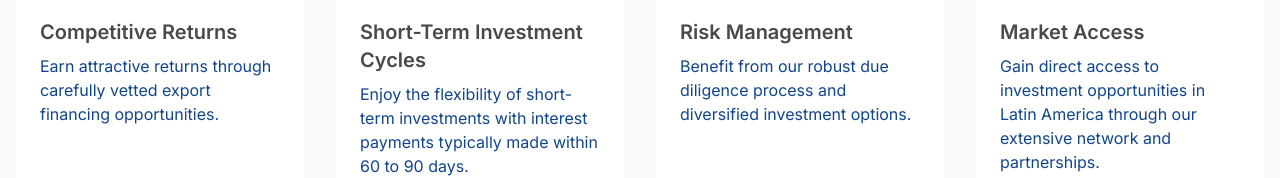
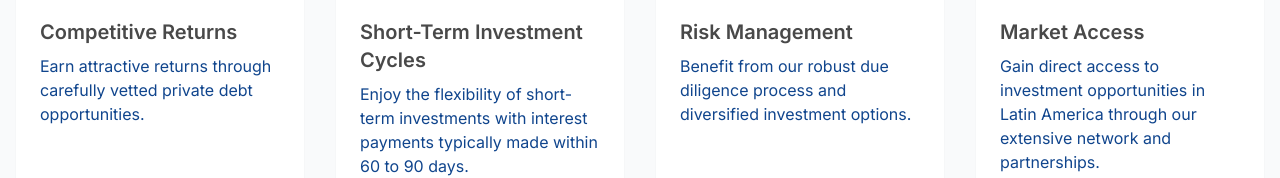
Before and after one commit to GabrielTrompiz27/link2latam, a React (Vite) app: page /investor in a window 1280 px wide. Shown: the part 558-736 px from the top of the page. Built offline with nearby package versions, Linux system fonts and the light colour scheme.

Commit message:
Update investor translation text
Changed the text from "Earn attractive returns through carefully vetted export financing opportunities." to "Earn attractive returns through carefully vetted private debt opportunities." in the English translations.
[skip gpt_engineer]

```diff
--- a/src/translations/en.ts
+++ b/src/translations/en.ts
@@ -33,7 +33,7 @@ export const enTranslations = {
   'investor.welcome.subtitle': 'Access exclusive investment opportunities in Latin American.',
   'investor.whyChoose.title': 'Why Invest with Link2Latam?',
   'investor.whyChoose.returns.title': 'Competitive Returns',
-  'investor.whyChoose.returns.description': 'Earn attractive returns through carefully vetted export financing opportunities.',
+  'investor.whyChoose.returns.description': 'Earn attractive returns through carefully vetted private debt opportunities.',
   'investor.whyChoose.risk.title': 'Risk Management',
   'investor.whyChoose.risk.description': 'Benefit from our robust due diligence process and diversified investment options.',
   'investor.whyChoose.market.title': 'Market Access',
```
